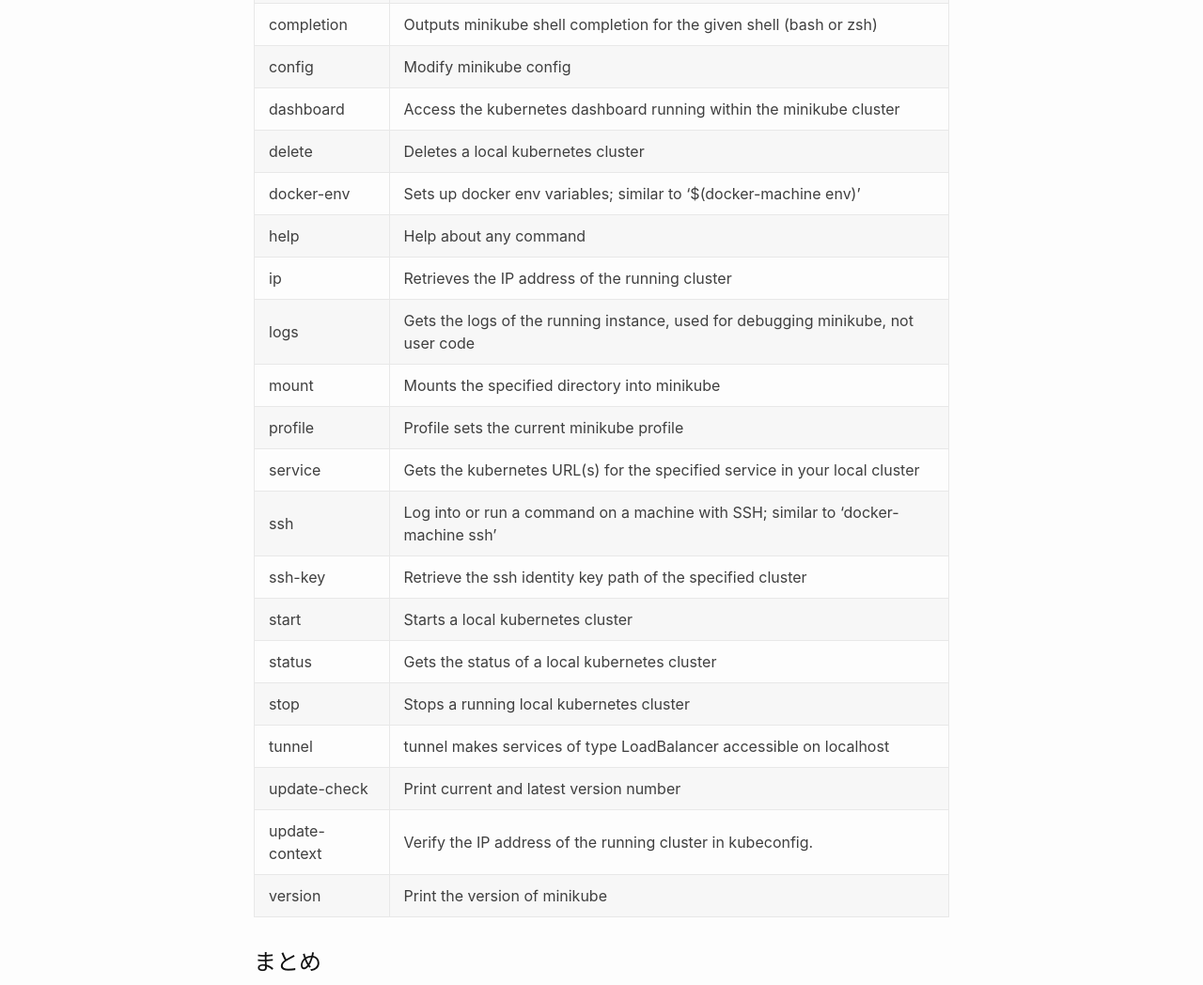
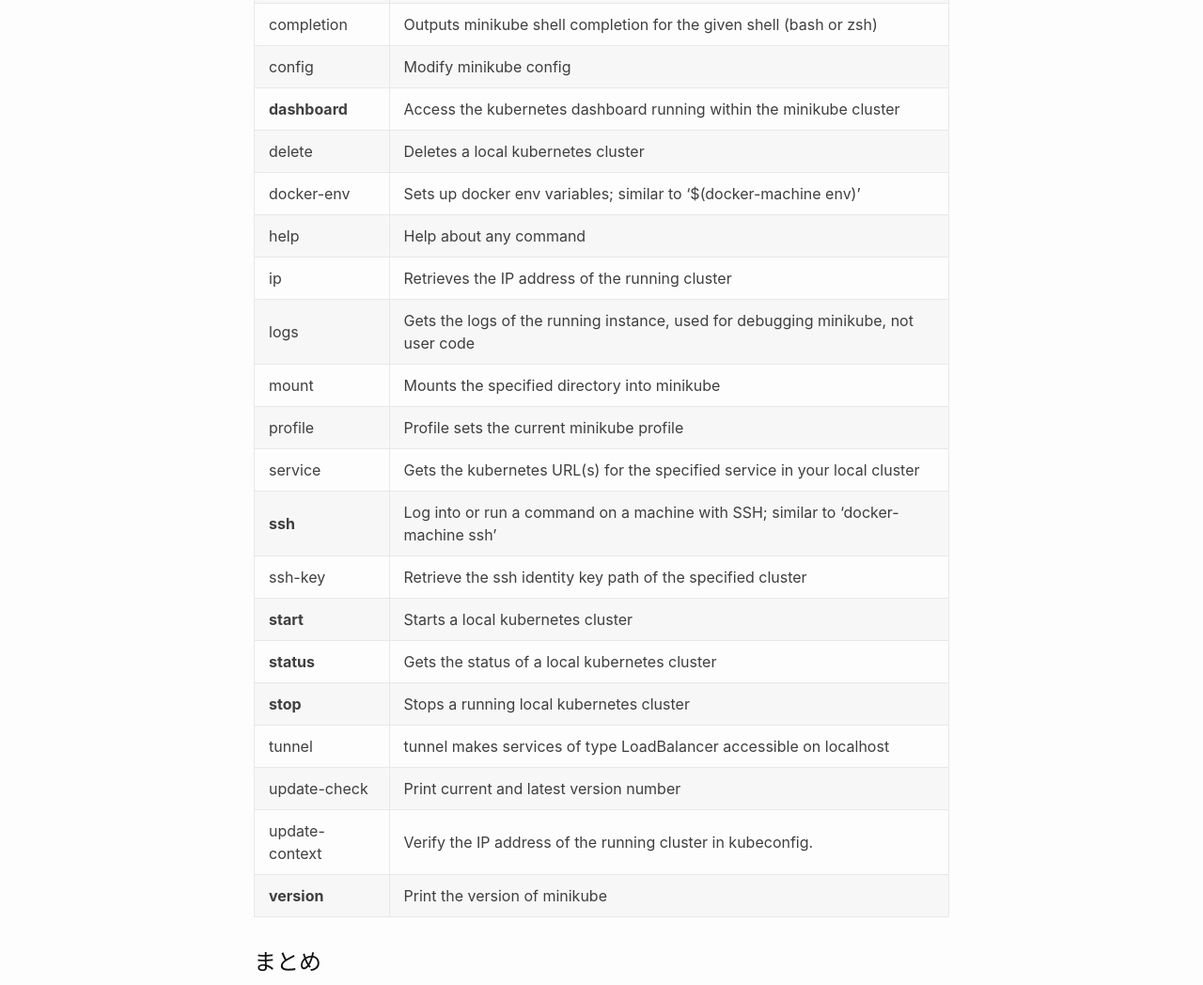
Before and after one commit to gekal/gekal.github.io, a Jekyll site: the page built from _posts/2019-04-12-minikube-over-virtualbox.markdown, in a window 1280 px wide. Shown: the part 3791-4839 px from the top of the page at 94% size. Built offline with Jekyll 4.4.1, drawn with Linux system fonts in a browser that asks for light colours; comment, search, counter and statistics services are not loaded.

```diff
--- a/_posts/2019-04-12-minikube-over-virtualbox.markdown
+++ b/_posts/2019-04-12-minikube-over-virtualbox.markdown
@@ -134,7 +134,7 @@ $ minikube start
 | cache          | Add or delete an image from the local cache.                                      |
 | completion     | Outputs minikube shell completion for the given shell (bash or zsh)               |
 | config         | Modify minikube config                                                            |
-| dashboard      | Access the kubernetes dashboard running within the minikube cluster               |
+| **dashboard**  | Access the kubernetes dashboard running within the minikube cluster               |
 | delete         | Deletes a local kubernetes cluster                                                |
 | docker-env     | Sets up docker env variables; similar to '$(docker-machine env)'                  |
 | help           | Help about any command                                                            |
@@ -143,15 +143,15 @@ $ minikube start
 | mount          | Mounts the specified directory into minikube                                      |
 | profile        | Profile sets the current minikube profile                                         |
 | service        | Gets the kubernetes URL(s) for the specified service in your local cluster        |
-| ssh            | Log into or run a command on a machine with SSH; similar to 'docker-machine ssh'  |
+| **ssh**        | Log into or run a command on a machine with SSH; similar to 'docker-machine ssh'  |
 | ssh-key        | Retrieve the ssh identity key path of the specified cluster                       |
-| start          | Starts a local kubernetes cluster                                                 |
-| status         | Gets the status of a local kubernetes cluster                                     |
-| stop           | Stops a running local kubernetes cluster                                          |
+| **start**      | Starts a local kubernetes cluster                                                 |
+| **status**     | Gets the status of a local kubernetes cluster                                     |
+| **stop**       | Stops a running local kubernetes cluster                                          |
 | tunnel         | tunnel makes services of type LoadBalancer accessible on localhost                |
 | update-check   | Print current and latest version number                                           |
 | update-context | Verify the IP address of the running cluster in kubeconfig.                       |
-| version        | Print the version of minikube                                                     |
+| **version**    | Print the version of minikube                                                     |
 
 # まとめ
 
```
